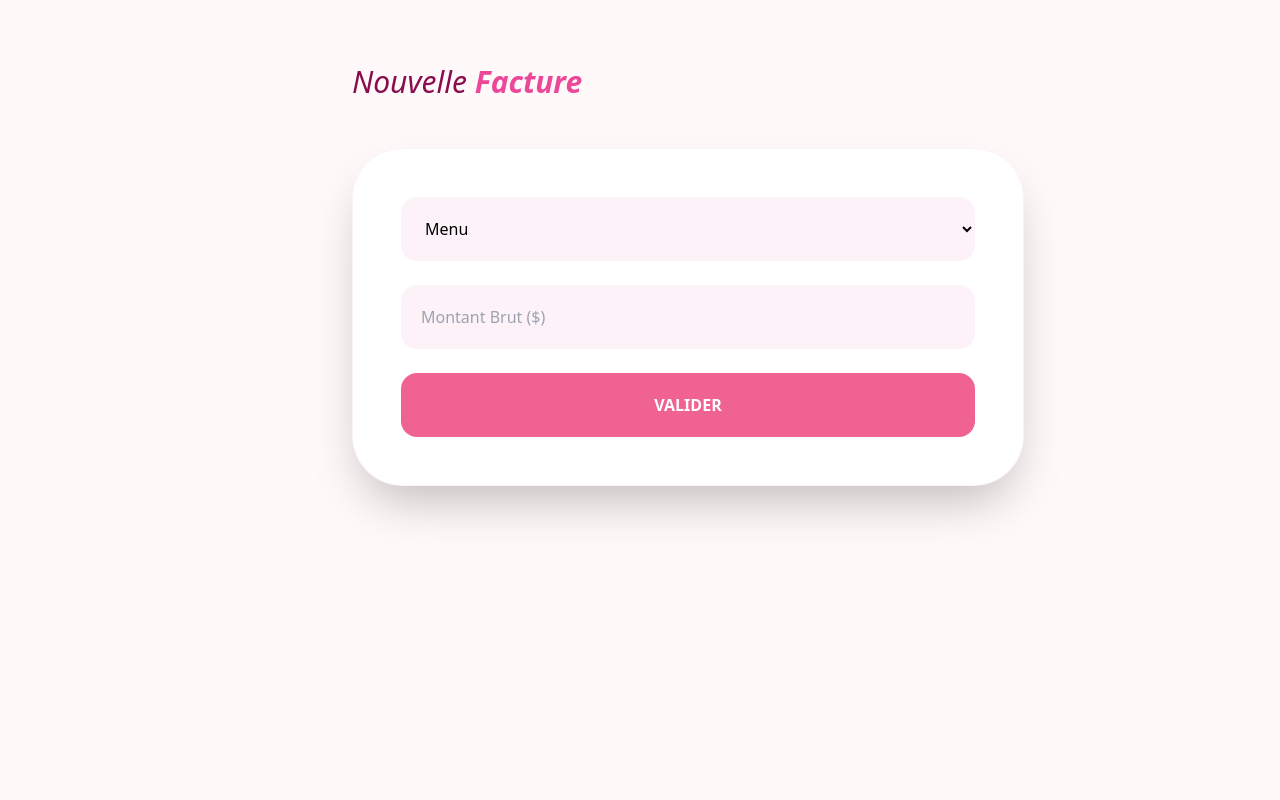
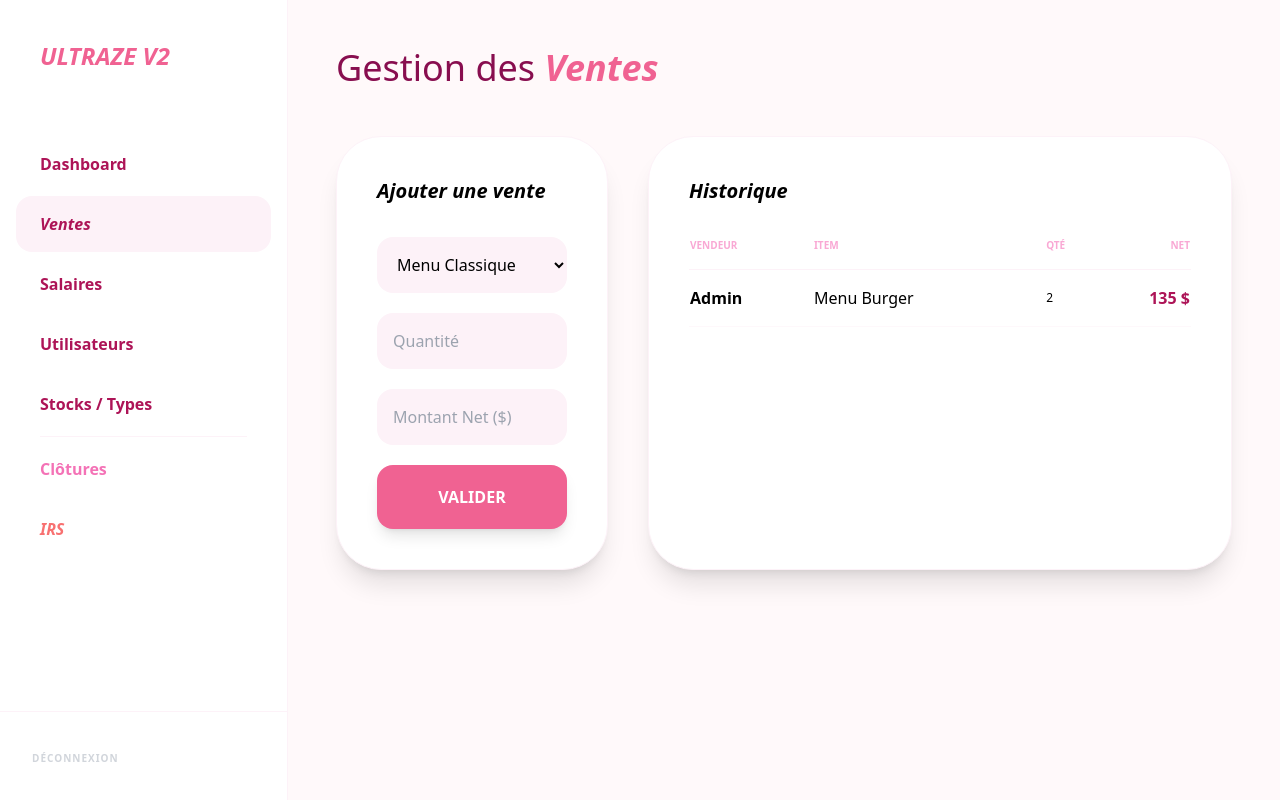
Before and after one commit to Hyuko123/comptabilit-, a Flask app: page /ventes in a window 1280 px wide. Run offline with Flask 3, Linux system fonts and the light colour scheme; the visitor is signed in with stand-in values (Sample User, id 1); some libraries are stand-ins or nearby versions.

Commit message:
Update ventes.html

```diff
--- a/templates/ventes.html
+++ b/templates/ventes.html
@@ -5,14 +5,40 @@
     <title>Ventes | Ultraze</title>
 </head>
 <body class="bg-[#fff9fa] flex min-h-screen">
-    <main class="ml-72 flex-1 p-16">
-        <h2 class="text-3xl font-light text-[#880e4f] mb-12 italic">Nouvelle <span class="text-pink-500 font-black">Facture</span></h2>
-        <div class="max-w-2xl bg-white p-12 rounded-[50px] shadow-2xl border border-pink-50">
-            <form class="space-y-6">
-                <select class="w-full p-5 rounded-2xl bg-pink-50 border-none"><option>Menu</option></select>
-                <input type="number" placeholder="Montant Brut ($)" class="w-full p-5 rounded-2xl bg-pink-50 border-none">
-                <button class="w-full bg-[#f06292] text-white font-black py-5 rounded-2xl">VALIDER</button>
-            </form>
+    <aside class="w-72 bg-white border-r border-pink-50 flex flex-col fixed h-full z-50">
+        <div class="p-10 mb-6"><h1 class="text-[#f06292] text-2xl font-black italic">ULTRAZE V2</h1></div>
+        <nav class="flex-1 px-4 space-y-1">
+            <a href="/dashboard" class="flex items-center gap-3 px-6 py-4 text-[#ad1457] font-bold hover:bg-pink-50 rounded-2xl">Dashboard</a>
+            <a href="/ventes" class="flex items-center gap-3 px-6 py-4 bg-pink-50 text-[#ad1457] font-bold rounded-2xl italic">Ventes</a>
+            <a href="/salaires" class="flex items-center gap-3 px-6 py-4 text-[#ad1457] font-bold hover:bg-pink-50 rounded-2xl">Salaires</a>
+            <a href="/utilisateurs" class="flex items-center gap-3 px-6 py-4 text-[#ad1457] font-bold hover:bg-pink-50 rounded-2xl">Utilisateurs</a>
+            <a href="/types-ventes" class="flex items-center gap-3 px-6 py-4 text-[#ad1457] font-bold hover:bg-pink-50 rounded-2xl">Stocks / Types</a>
+            <div class="h-px bg-pink-50 my-6 mx-6"></div>
+            <a href="/clotures" class="flex items-center gap-3 px-6 py-4 text-pink-400 font-bold hover:bg-pink-50 rounded-2xl transition">Clôtures</a>
+            <a href="/irs" class="flex items-center gap-3 px-6 py-4 text-red-400 font-bold hover:bg-red-50 rounded-2xl transition italic italic">IRS</a>
+        </nav>
+        <div class="p-8 border-t border-pink-50"><a href="/logout" class="text-[10px] font-black text-gray-300 uppercase tracking-widest">Déconnexion</a></div>
+    </aside>
+
+    <main class="ml-72 flex-1 p-12">
+        <header class="mb-12"><h2 class="text-4xl font-light text-[#880e4f]">Gestion des <span class="font-black italic text-[#f06292]">Ventes</span></h2></header>
+        <div class="grid grid-cols-1 xl:grid-cols-3 gap-10">
+            <div class="bg-white p-10 rounded-[45px] shadow-xl border border-pink-50 h-fit">
+                <h3 class="text-xl font-black mb-8 italic">Ajouter une vente</h3>
+                <form class="space-y-5">
+                    <select class="w-full p-4 rounded-2xl bg-pink-50 border-none outline-none"><option>Menu Classique</option></select>
+                    <input type="number" placeholder="Quantité" class="w-full p-4 rounded-2xl bg-pink-50 border-none outline-none">
+                    <input type="number" placeholder="Montant Net ($)" class="w-full p-4 rounded-2xl bg-pink-50 border-none outline-none">
+                    <button class="w-full bg-[#f06292] text-white font-black py-5 rounded-2xl shadow-lg">VALIDER</button>
+                </form>
+            </div>
+            <div class="xl:col-span-2 bg-white p-10 rounded-[45px] shadow-xl border border-pink-50">
+                <h3 class="text-xl font-black mb-8 italic">Historique</h3>
+                <table class="w-full text-left">
+                    <tr class="text-[10px] text-pink-300 uppercase border-b border-pink-50"><th class="pb-4">Vendeur</th><th class="pb-4">Item</th><th class="pb-4">Qté</th><th class="pb-4 text-right">Net</th></tr>
+                    {% for v in ventes %}<tr class="border-b border-pink-50/50"><td class="py-4 font-bold">{{ v.vendeur }}</td><td class="py-4">{{ v.item }}</td><td class="py-4 text-xs">{{ v.qty }}</td><td class="py-4 text-right font-black text-[#ad1457]">{{ v.net }} $</td></tr>{% endfor %}
+                </table>
+            </div>
         </div>
     </main>
 </body>
```
